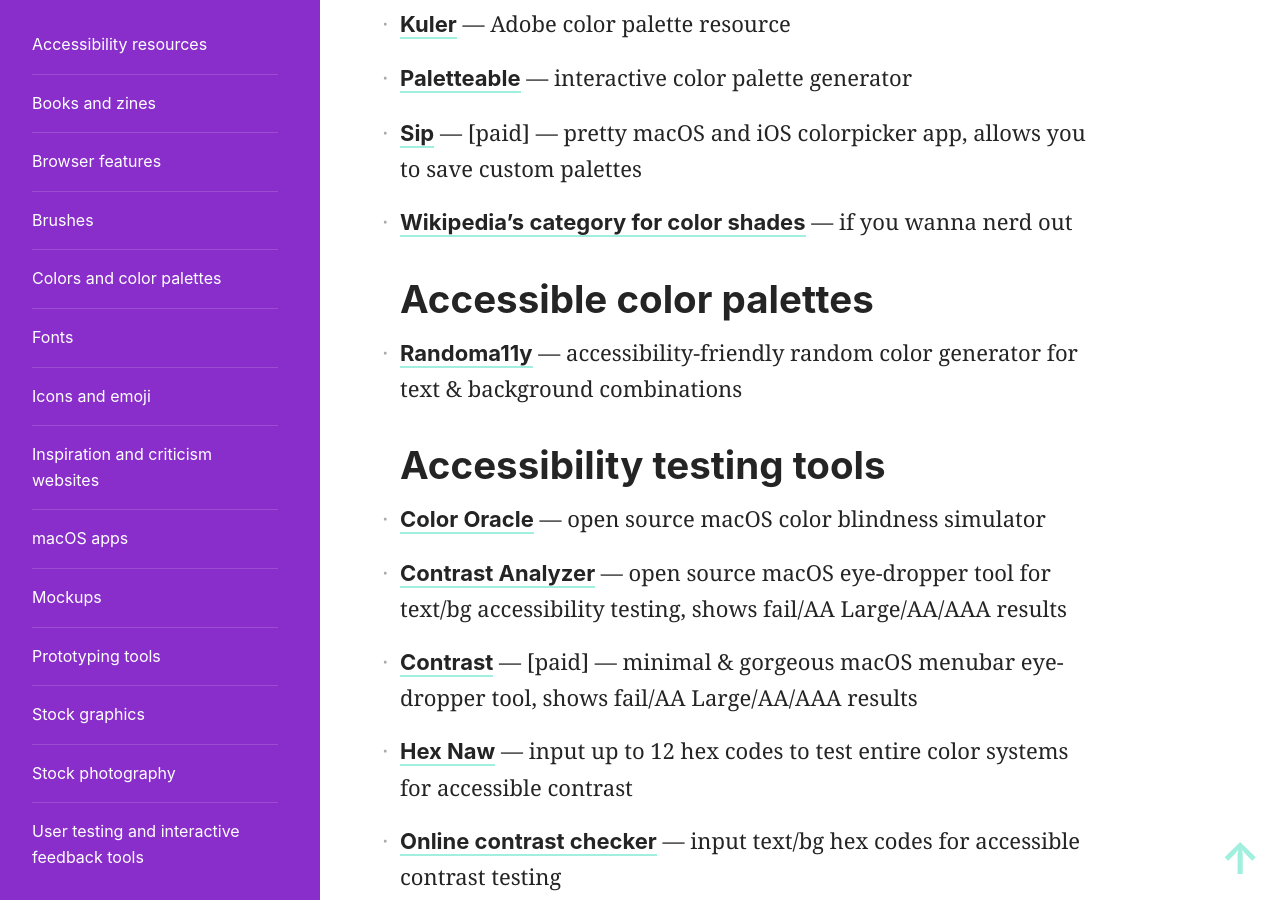
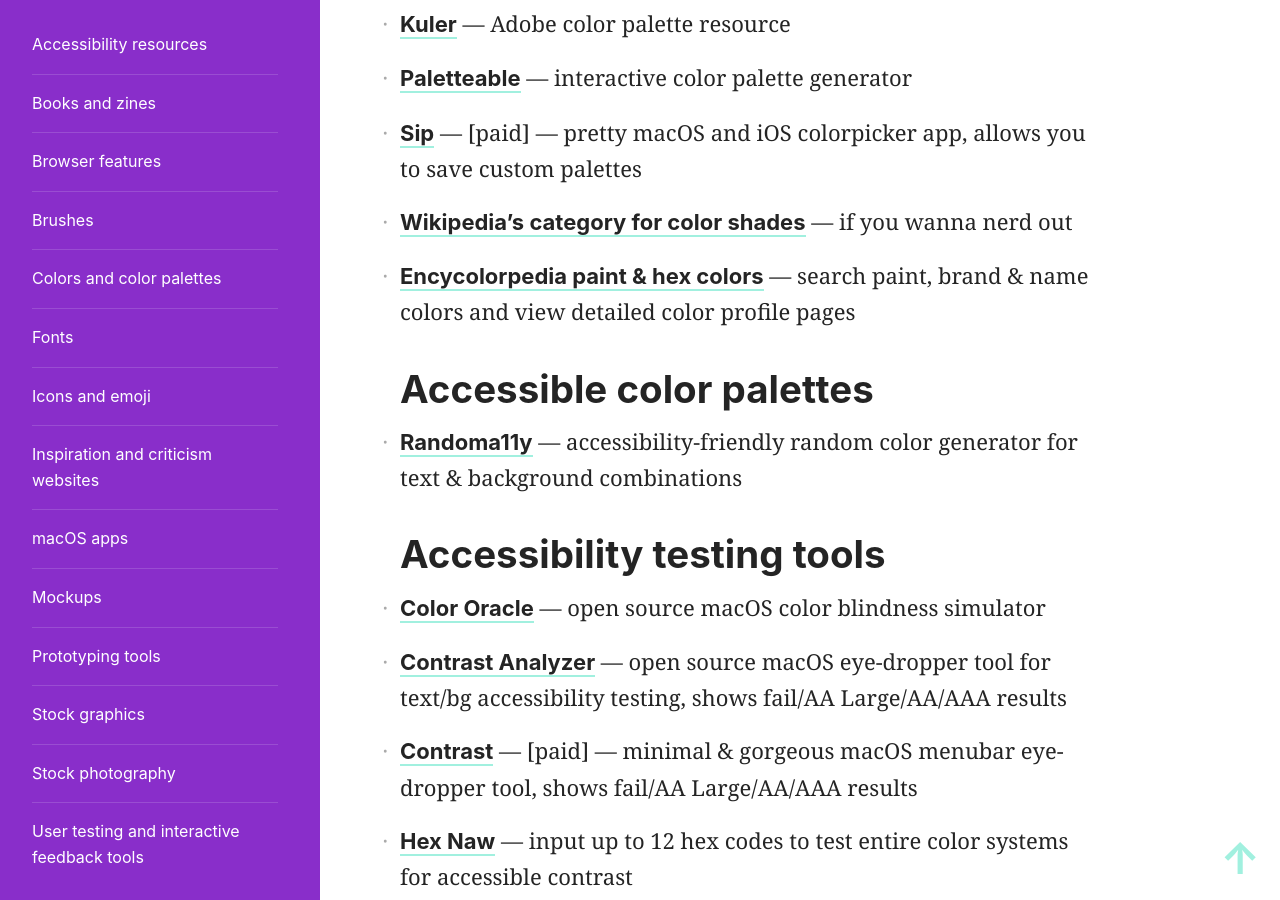
Before and after one commit to skullface/design-resources, a Jekyll site: the page built from _resources/colors.md, in a window 1280 px wide and 900 px high, scrolled down 1290 px. Built offline with Jekyll 4.4.1, drawn with Linux system fonts in a browser that asks for light colours; nearby versions of some CDN libraries.

Commit message:
Add a link to Encycolorpedia under the color resources.

```diff
--- a/_resources/colors.md
+++ b/_resources/colors.md
@@ -10,6 +10,7 @@
 - [Paletteable](http://www.palettable.io/) — interactive color palette generator
 - [Sip](http://sipapp.io/) — [paid] — pretty macOS and iOS colorpicker app, allows you to save custom palettes
 - [Wikipedia’s category for color shades](https://en.wikipedia.org/wiki/Category:Shades_of_color_templates) — if you wanna nerd out
+- [Encycolorpedia paint & hex colors](https://encycolorpedia.com/) — search paint, brand & name colors and view detailed color profile pages
 
 ## Accessible color palettes
 - [Randoma11y](https://randoma11y.com/) — accessibility-friendly random color generator for text &amp; background combinations
```
